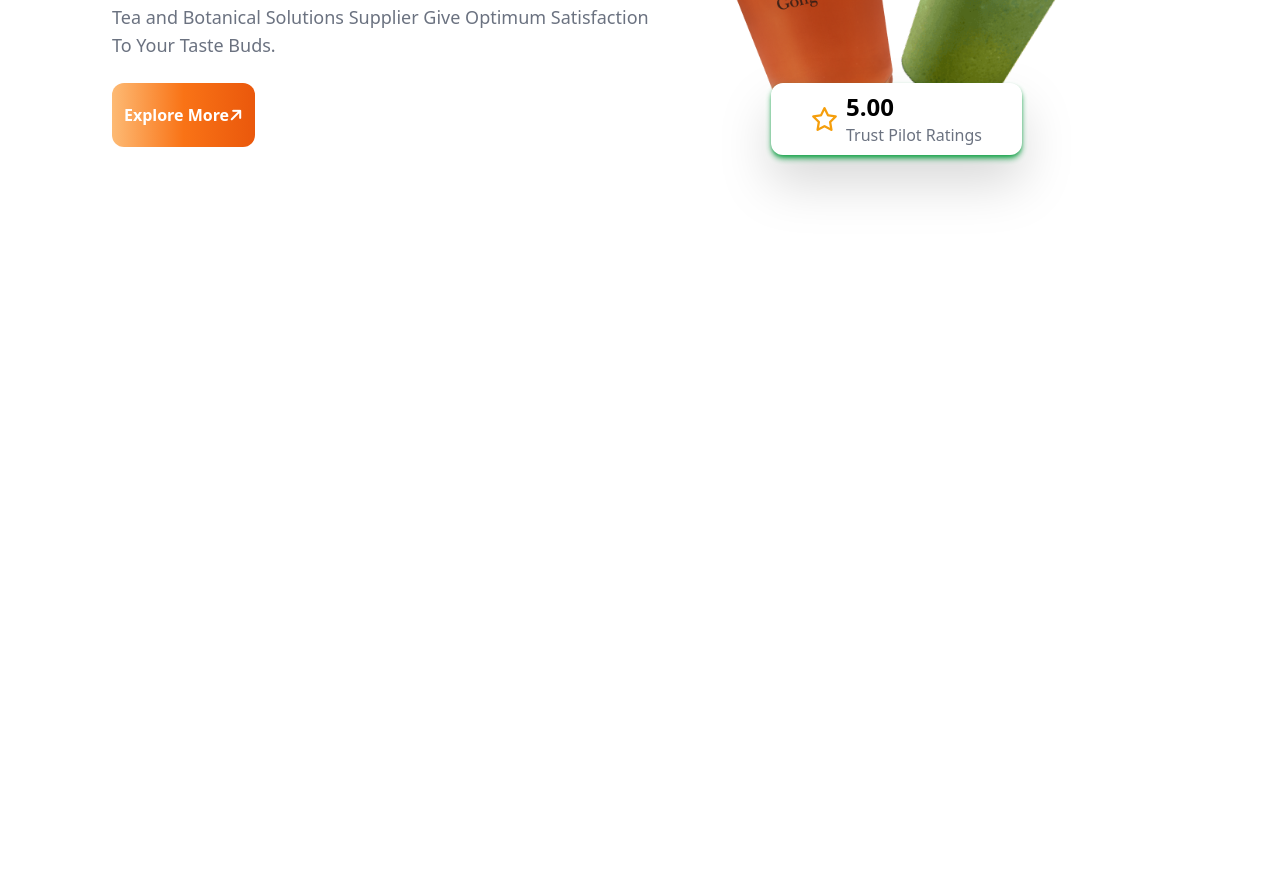
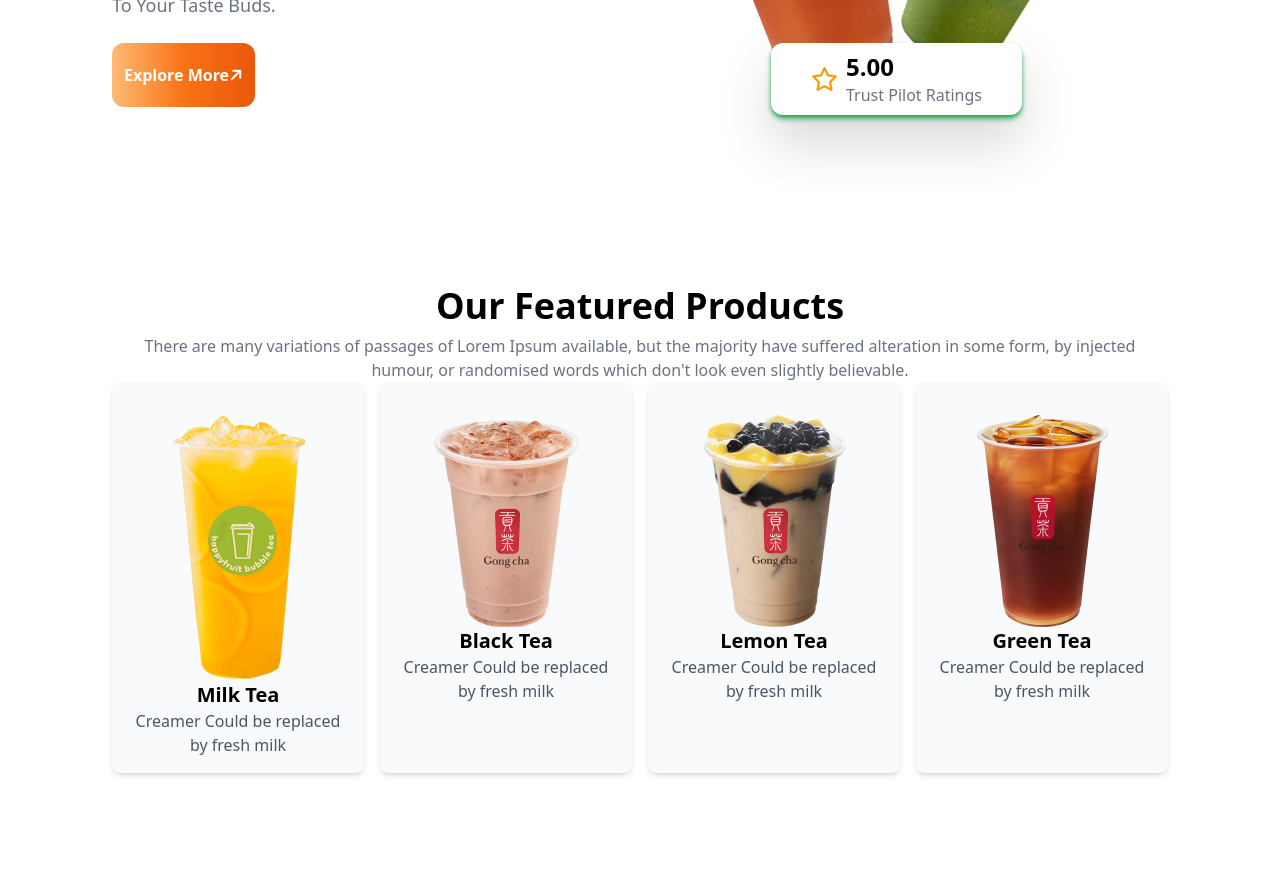
Before and after one commit to SaifuddinSagor/Tea-House-Tailwind, a plain HTML site: page index.html in a window 1280 px wide. Shown: the part 317-1186 px from the top of the page. Before the commit the page ends 800 px from the top, so only its background shows below. Drawn offline with nearby package versions, Linux system fonts and the light colour scheme.

Commit message:
added cardn

```diff
--- a/index.html
+++ b/index.html
@@ -29,9 +29,9 @@
 
 <body>
     <!-- main header content -->
-    <main class="max-w-screen-xl mx-auto px-16 lg:px-28 pt-10 flex">
+    <main class="max-w-screen-xl mx-auto px-16 lg:px-28">
 
-        <header class="flex pt-10 mb-20">
+        <header class="lg:flex pt-10 mb-20">
             <!-- content Title -->
             <div>
                 <h1 class="text-7xl md:text-7xl">It's good <br>tea time at The <br>Tea House</h1>
@@ -60,12 +60,55 @@
                     <!-- Text -->
                     <div class="ml-2">
                         <h2 class="lg:text-2xl font-bold">5.00</h2>
-                                <p class="text-gray-500">Trust Pilot Ratings</p>
+                        <p class="text-gray-500 ">Trust Pilot Ratings</p>
                     </div>
                 </div>
             </div>
             </div>
         </header>
+        <section class="py-8 lg:py-24">
+            <div class="text-center md:8">
+                <h1 class="text-8xl md:text-4xl font-bold mb-2">Our Featured Products</h1>
+                <p class="text-md text-gray-500">There are many variations of passages of Lorem Ipsum available, but the
+                    majority have suffered alteration in some form, by injected humour, or randomised words which don't
+                    look even slightly believable. </p>
+            </div>
+            <!-- Grid Section -->
+            <div class="grid grid-cols-1 md:grid-cols-2 lg:grid-cols-4 gap-4 text-center ">
+                <!-- card 1-->
+                <div class="rounded-lg shadow-md bg-gray-50  overflow-hidden">
+                    <div class="p-4">
+                        <img class="mx-auto pt-4" src="images/fresh-1.png" alt="">
+                        <h3 class="font-bold text-xl">Milk Tea</h3>
+                        <p class="text-gray-600">Creamer Could be replaced by fresh milk</p>
+                    </div>
+                </div>
+                <!-- card 2-->
+                <div class="rounded-lg bg-gray-50 shadow-md overflow-hidden">
+                    <div class="p-4">
+                        <img class="mx-auto pt-4" src="images/tea-2.png" alt="">
+                        <h3 class="font-bold text-xl">Black Tea</h3>
+                        <p class="text-gray-600">Creamer Could be replaced by fresh milk</p>
+                    </div>
+                </div>
+                <!-- card 3-->
+                <div class="rounded-lg bg-gray-50 shadow-md overflow-hidden">
+                    <div class="p-4">
+                        <img class="mx-auto pt-4" src="images/tea-3.png" alt="">
+                        <h3 class="font-bold text-xl">Lemon Tea</h3>
+                        <p class="text-gray-600">Creamer Could be replaced by fresh milk</p>
+                    </div>
+                </div>
+                <!-- card 4-->
+                <div class="rounded-lg bg-gray-50 shadow-md overflow-hidden">
+                    <div class="p-4">
+                        <img class="mx-auto pt-4" src="images/tea-4.png" alt="">
+                        <h3 class="font-bold text-xl">Green Tea</h3>
+                        <p class="text-gray-600">Creamer Could be replaced by fresh milk</p>
+                    </div>
+                </div>
+            </div>
+        </section>
     </main>
 
 </body>
```
Lines whose indentation alone changed are shown as unchanged.
